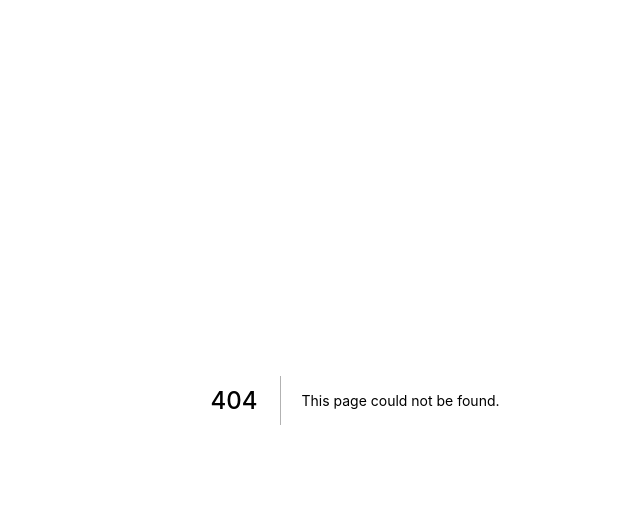
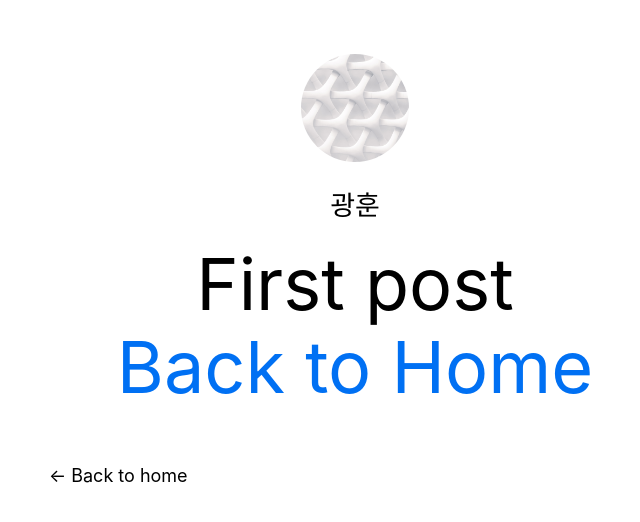
Before and after one commit to hoonyboom/hoonyblog, a Next.js app: page /posts/first-post in a window 1280 px wide. Before the commit this address had no page. Shown: the top 522 px of the page, without its empty margins (285-925 px from the left). Built offline with nearby package versions, Linux system fonts and the light colour scheme.

Commit message:
etc: Next 튜토리얼

```diff
--- /dev/null
+++ b/components/layout.tsx
@@ -0,0 +1,78 @@
+import Head from 'next/head';
+import Image from 'next/image';
+import styles from '../styles/layout.module.css';
+import utilStyles from '../styles/utils.module.css';
+import Link from 'next/link';
+
+interface LayoutProps {
+  children?: React.ReactNode,
+  home?: React.ReactNode,
+}
+
+const name = '광훈';
+export const siteTitle = 'Next.js Sample Website';
+
+export default function Layout({ children, home }: LayoutProps) {
+  return (
+    <div className={styles.container}>
+      <Head>
+        <link rel="icon" href="/favicon.ico" />
+        <meta
+          name="description"
+          content="Learn how to build a personal website using Next.js"
+        />
+        <meta
+          property="og:image"
+          content={`https://og-image.vercel.app/${encodeURI(
+            siteTitle,
+          )}.png?theme=light&md=0&fontSize=75px&images=https%3A%2F%2Fassets.vercel.com%2Fimage%2Fupload%2Ffront%2Fassets%2Fdesign%2Fnextjs-black-logo.svg`}
+        />
+        <meta name="og:title" content={siteTitle} />
+        <meta name="twitter:card" content="summary_large_image" />
+      </Head>
+      <header className={styles.header}>
+        {home ? (
+          <>
+            <Image
+              priority
+              src="/images/profile.jpg"
+              className={utilStyles.borderCircle}
+              height={144}
+              width={144}
+              alt={name}
+            />
+            <h1 className={utilStyles.heading2Xl}>{name}</h1>
+          </>
+        ) : (
+          <>
+            <Link href="/">
+              <a>
+                <Image
+                  priority
+                  src="/images/profile.jpg"
+                  className={utilStyles.borderCircle}
+                  height={108}
+                  width={108}
+                  alt={name}
+                />
+              </a>
+            </Link>
+            <h2 className={utilStyles.headingLg}>
+              <Link href="/">
+                <a className={utilStyles.colorInherit}>{name}</a>
+              </Link>
+            </h2>
+          </>
+        )}
+      </header>
+      <main>{children}</main>
+      {!home && (
+        <div className={styles.backToHome}>
+          <Link href="/">
+            <a>← Back to home</a>
+          </Link>
+        </div>
+      )}
+    </div>
+  );
+}
--- a/pages/_app.tsx
+++ b/pages/_app.tsx
@@ -1,8 +1,10 @@
+import type { AppProps } from 'next/app'
 import '../styles/globals.css'
-import type { AppProps } from 'next/app'
 
-function MyApp({ Component, pageProps }: AppProps) {
-  return <Component {...pageProps} />
+export default function MyApp({ Component, pageProps }: AppProps) {
+  return (
+
+    <Component {...pageProps} />
+
+  )
 }
-
-export default MyApp
--- a/pages/_document.tsx
+++ b/pages/_document.tsx
@@ -1,22 +1,15 @@
-import Document, { Html, Head, Main, NextScript, DocumentContext } from 'next/document';
+import Document, { Html, Head, Main, NextScript } from 'next/document'
 
-class MyDocument extends Document {
-  static async getInitialProps(ctx: DocumentContext) {
-    const initialProps = await Document.getInitialProps(ctx);
-    return { ...initialProps };
-  }
-
+export default class MyDocument extends Document {
   render() {
     return (
-      <Html>
+      <Html lang="en">
         <Head />
         <body>
           <Main />
           <NextScript />
         </body>
       </Html>
-    );
+    )
   }
 }
-
-export default MyDocument;
--- a/pages/index.tsx
+++ b/pages/index.tsx
@@ -1,72 +1,20 @@
-import type { NextPage } from 'next'
-import Head from 'next/head'
-import Image from 'next/image'
-import styles from '../styles/Home.module.css'
+import Head from 'next/head';
+import Layout, { siteTitle } from '../components/layout';
+import utilStyles from '../styles/utils.module.css';
 
-const Home: NextPage = () => {
+export default function Home() {
   return (
-    <div className={styles.container}>
+    <Layout home>
       <Head>
-        <title>Create Next App</title>
-        <meta name="description" content="Generated by create next app" />
-        <link rel="icon" href="/favicon.ico" />
+        <title>{siteTitle}</title>
       </Head>
-
-      <main className={styles.main}>
-        <h1 className={styles.title}>
-          Welcome to <a href="https://nextjs.org">Next.js!</a>
-        </h1>
-
-        <p className={styles.description}>
-          Get started by editing{' '}
-          <code className={styles.code}>pages/index.tsx</code>
+      <section className={utilStyles.headingMd}>
+        <p>Gohoon</p>
+        <p>
+          (This is a sample website - you’ll be building a site like this on{' '}
+          <a href="https://nextjs.org/learn">our Next.js tutorial</a>.)
         </p>
-
-        <div className={styles.grid}>
-          <a href="https://nextjs.org/docs" className={styles.card}>
-            <h2>Documentation &rarr;</h2>
-            <p>Find in-depth information about Next.js features and API.</p>
-          </a>
-
-          <a href="https://nextjs.org/learn" className={styles.card}>
-            <h2>Learn &rarr;</h2>
-            <p>Learn about Next.js in an interactive course with quizzes!</p>
-          </a>
-
-          <a
-            href="https://github.com/vercel/next.js/tree/canary/examples"
-            className={styles.card}
-          >
-            <h2>Examples &rarr;</h2>
-            <p>Discover and deploy boilerplate example Next.js projects.</p>
-          </a>
-
-          <a
-            href="https://vercel.com/new?utm_source=create-next-app&utm_medium=default-template&utm_campaign=create-next-app"
-            className={styles.card}
-          >
-            <h2>Deploy &rarr;</h2>
-            <p>
-              Instantly deploy your Next.js site to a public URL with Vercel.
-            </p>
-          </a>
-        </div>
-      </main>
-
-      <footer className={styles.footer}>
-        <a
-          href="https://vercel.com?utm_source=create-next-app&utm_medium=default-template&utm_campaign=create-next-app"
-          target="_blank"
-          rel="noopener noreferrer"
-        >
-          Powered by{' '}
-          <span className={styles.logo}>
-            <Image src="/vercel.svg" alt="Vercel Logo" width={72} height={16} />
-          </span>
-        </a>
-      </footer>
-    </div>
-  )
+      </section>
+    </Layout>
+  );
 }
-
-export default Home
--- /dev/null
+++ b/pages/posts/first-post.tsx
@@ -0,0 +1,26 @@
+import Head from "next/head";
+import Link from "next/link";
+import Script from "next/script";
+import Layout from "../../components/layout";
+import styles from '../../styles/Home.module.css'
+
+export default function FirstPost() {
+  return (
+    <Layout>
+      <Head>
+        <title>First Post</title>
+      </Head>
+      <Script
+
+      />
+      <div className={styles.title}>
+        <h1>First post</h1>
+        <h2>
+          <Link href="/">
+            <a>Back to Home</a>
+          </Link>
+        </h2>
+      </div>
+    </Layout>
+  )
+}
--- a/styles/globals.css
+++ b/styles/globals.css
@@ -2,19 +2,30 @@
 body {
   padding: 0;
   margin: 0;
-  font-family: -apple-system, BlinkMacSystemFont, Segoe UI, Roboto, Oxygen,
-    Ubuntu, Cantarell, Fira Sans, Droid Sans, Helvetica Neue, sans-serif;
-}
-
-a {
-  color: inherit;
-  text-decoration: none;
+  font-family: -apple-system, BlinkMacSystemFont, Segoe UI, Roboto, Oxygen, Ubuntu,
+    Cantarell, Fira Sans, Droid Sans, Helvetica Neue, sans-serif;
+  line-height: 1.6;
+  font-size: 18px;
 }
 
 * {
   box-sizing: border-box;
 }
 
+a {
+  color: #0070f3;
+  text-decoration: none;
+}
+
+a:hover {
+  text-decoration: underline;
+}
+
+img {
+  max-width: 100%;
+  display: block;
+}
+
 
 @tailwind base;
 @tailwind components;
--- /dev/null
+++ b/styles/layout.module.css
@@ -0,0 +1,15 @@
+.container {
+  max-width: 36rem;
+  padding: 0 1rem;
+  margin: 3rem auto 6rem;
+}
+
+.header {
+  display: flex;
+  flex-direction: column;
+  align-items: center;
+}
+
+.backToHome {
+  margin: 3rem 0 0;
+}
--- /dev/null
+++ b/styles/utils.module.css
@@ -0,0 +1,52 @@
+.heading2Xl {
+  font-size: 2.5rem;
+  line-height: 1.2;
+  font-weight: 800;
+  letter-spacing: -0.05rem;
+  margin: 1rem 0;
+}
+
+.headingXl {
+  font-size: 2rem;
+  line-height: 1.3;
+  font-weight: 800;
+  letter-spacing: -0.05rem;
+  margin: 1rem 0;
+}
+
+.headingLg {
+  font-size: 1.5rem;
+  line-height: 1.4;
+  margin: 1rem 0;
+}
+
+.headingMd {
+  font-size: 1.2rem;
+  line-height: 1.5;
+}
+
+.borderCircle {
+  border-radius: 9999px;
+}
+
+.colorInherit {
+  color: inherit;
+}
+
+.padding1px {
+  padding-top: 1px;
+}
+
+.list {
+  list-style: none;
+  padding: 0;
+  margin: 0;
+}
+
+.listItem {
+  margin: 0 0 1.25rem;
+}
+
+.lightText {
+  color: #666;
+}
```
Also changed, not shown: public/images/profile.jpg (added).
